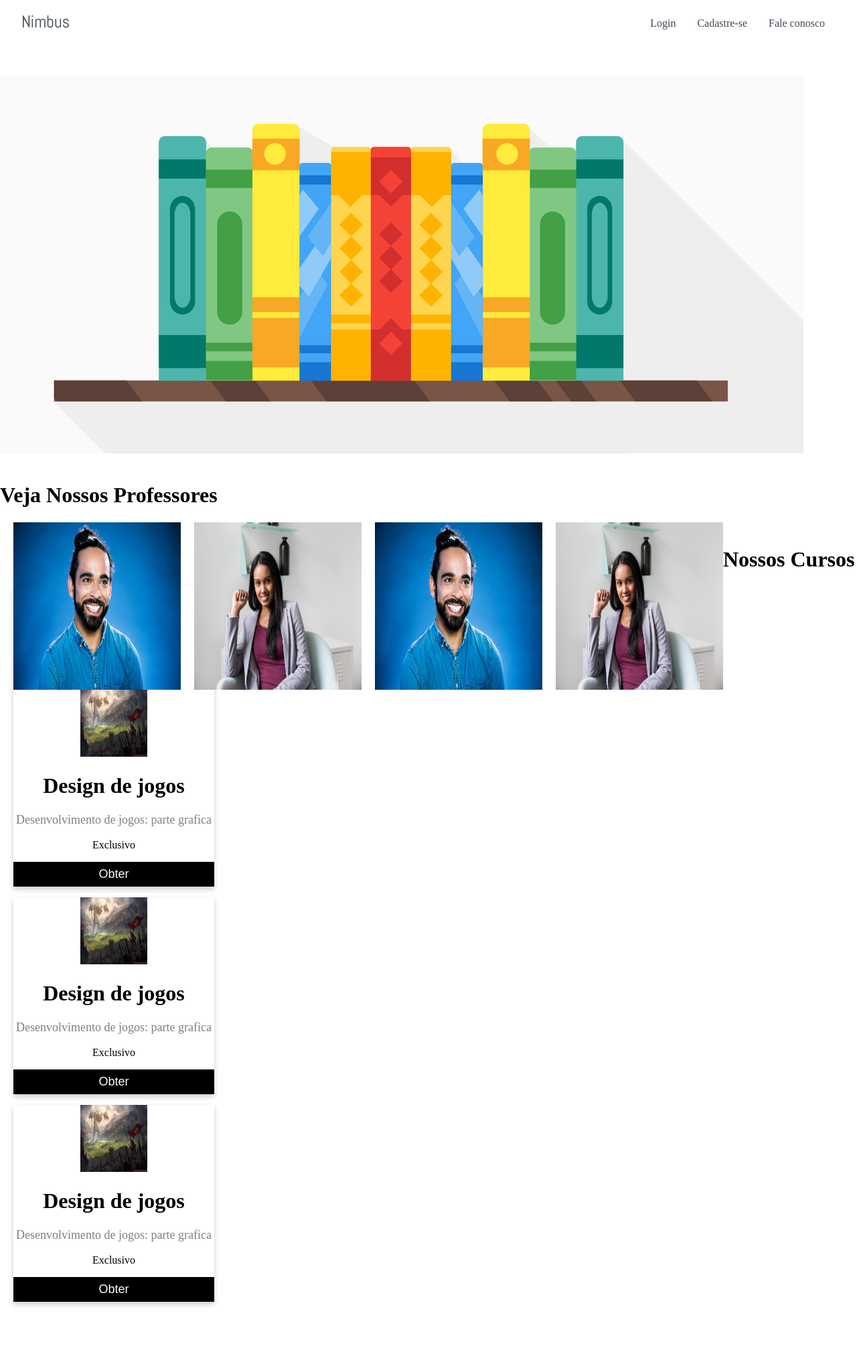
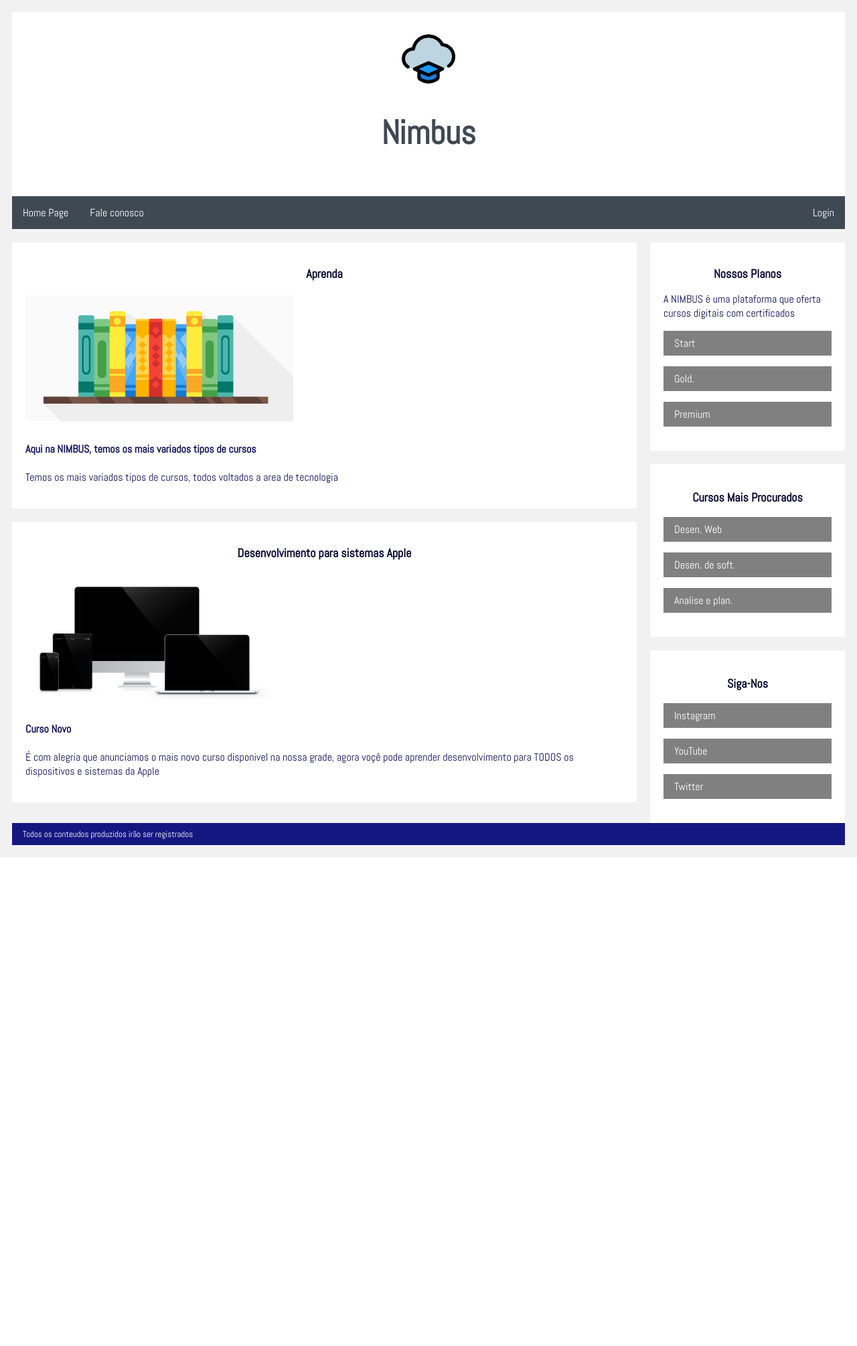
Before and after one commit to wendel-sa/webP, a PHP site: page /Views/index.html in a window 1280 px wide. Shown: the whole page at 67% size. After the commit the page ends 1280 px from the top, so only its background shows below. Run offline with PHP 8.4, Linux system fonts and the light colour scheme.

Commit message:
Home Page pronta

```diff
--- a/Views/index.html
+++ b/Views/index.html
@@ -1,97 +1,73 @@
 <!DOCTYPE html>
 <html>
-
 <head>
-    <link rel="stylesheet" type="text/css" href="../css/main.css">
+    <link rel="stylesheet" type="text/css" href="../css/HomePage.css">
     <meta charset="UTF-8">
     <meta name="viewport" content="width=device-width, initial-scale=1.0">
-    <title>Nimbus</title>
+    <title>Meus cursos</title>
 </head>
-
 <body>
 
-    <nav class="nav">
-        <div class="nav-menu flex-row">
-            <div class="nav-brand">
-                <a href="#" class="text-gray">Nimbus</a>
-            </div>
-            <div class="toggle-collapse">
-                <div class="toggle-icons">
-                    <i class="fas fa-bars"></i>
-                </div>
-            </div>
-            <div>
-                <ul class="nav-items">
+<div class="header">
+  <img src="./../assets/img/cloud.png" style="height:80px; width: 80px;"/>
+  <h1 class="tit-geral">Nimbus</h1>
+  <p></p>
+</div>
 
-                    <li class="nav-link">
-                        <a href="./Login.php">Login</a>
-                    </li>
-                    <li class="nav-link">
-                        <a href="./Login.php">Cadastre-se</a>
-                    </li>
+<div class="topnav">
+  <a href="./index.html">Home Page</a>
+  <a href="./Contato.html">Fale conosco</a>
+  <a href="./Login.php" style="float:right">Login</a>
+</div>
+
+<div class="row">
+  <div class="leftcolumn">
+    <div class="card">
+      <h2 class="tit">Aprenda</h2>
+      <img src="./../assets/img/livros.png" style="height:200px;"/>
+      <h4 class="par">Aqui na NIMBUS, temos os mais variados tipos de cursos </h4>
+      <p class="par">Temos os mais variados tipos de cursos, todos voltados a area de tecnologia</p>
+    </div>
 
 
-                    <li class="nav-link">
-                        <a href="./Contato.html">Fale conosco</a>
-                    </li>
-                </ul>
-            </div>
+    <div class="card">
+      <h2 class="tit">Desenvolvimento para sistemas Apple</h2>
+      <img src="./../assets/img/apple.png" style="height:200px;"/>
+      <h4 class="par">Curso Novo</h4>
+      <p class="par">É com alegria que anunciamos o mais novo curso disponivel na nossa grade, agora voçê pode aprender desenvolvimento para TODOS os dispositivos e sistemas da Apple</p>
+    </div>
+  </div>
 
-        </div>
-    </nav>
-    <img src="./../assets/img/livros.png" width="1200">
+  <div class="rightcolumn">
+    <div class="card">
+      <h2 class="tit">Nossos Planos</h2>
+      <p class="par">A NIMBUS é uma plataforma que oferta cursos digitais com certificados</p>
+      <p class="links"><a class="sublinks-a" href="#">Start</a></p>
+      <p class="links"><a class="sublinks-a" href="#">Gold.</a></p>
+      <p class="links"><a class="sublinks-a" href="#">Premium</a></p>
 
-    <div>
-        <h1 class="br">Veja Nossos Professores</h1>
     </div>
 
-    <div class="tr">
-        <img class="ir fleft" src="./../assets/img/prof1.jpg" alt="professor exemplo" width="250" height="250"/>
-        <img class="ir fleft" src="./../assets/img/prof2.jpg" alt="professor exemplo" width="250" height="250"/>
-        <img class="ir fleft" src="./../assets/img/prof1.jpg" alt="professor exemplo" width="250" height="250"/>
-        <img class="ir fleft" src="./../assets/img/prof2.jpg" alt="professor exemplo" width="250" height="250"/>
-    </div>
-
-    <div>
-        <h1 class="br"><br/> Nossos Cursos</h1>
-    </div>
-
-    <div class="ga">
-
-        <div class="card">
-            <img src="./../assets/img/img1.jpg" alt="John" style="width:100px; height: 100px;">
-            <h1>Design de jogos</h1>
-            <p class="title">Desenvolvimento de jogos: parte grafica</p>
-            <p>Exclusivo</p>
-            <p><button>Obter</button></p>
-          </div>
-    </div>
-    <div class="ga">
-
-        <div class="card">
-            <img src="./../assets/img/img1.jpg" alt="John" style="width:100px; height: 100px;">
-            <h1>Design de jogos</h1>
-            <p class="title">Desenvolvimento de jogos: parte grafica</p>
-            <p>Exclusivo</p>
-            <p><button>Obter</button></p>
-          </div>
-    </div>
-    <div class="ga">
-
-        <div class="card">
-            <img src="./../assets/img/img1.jpg" alt="John" style="width:100px; height: 100px;">
-            <h1>Design de jogos</h1>
-            <p class="title">Desenvolvimento de jogos: parte grafica</p>
-            <p>Exclusivo</p>
-            <p><button>Obter</button></p>
-          </div>
-          <div class="card-text">
-              <p>Este curso oferece um aprendixado blabla bala bala bala</p>
-          </div>
+    <div class="card">
+      <h3 class="tit">Cursos Mais Procurados</h3>
+      <p class="links"><a class="sublinks-a" href="#">Desen. Web</a></p>
+      <p class="links"><a class="sublinks-a" href="#">Desen. de soft.</a></p>
+      <p class="links"><a class="sublinks-a" href="#">Analise e plan.</a></p>
 
     </div>
+    <div class="card">
+      <h3 class="tit">Siga-Nos</h3>
+      <p class="links"><a class="sublinks-a" href="#">Instagram</a></p>
+      <p class="links"><a class="sublinks-a" href="#">YouTube</a></p>
+      <p class="links"><a class="sublinks-a" href="#">Twitter</a></p>
+
     </div>
+  </div>
+</div>
+
+<div class="footer">
+  Todos os conteudos produzidos irão ser registrados
+</div>
 
 </body>
-
 </html>
--- /dev/null
+++ b/css/HomePage.css
@@ -0,0 +1,137 @@
+@import url('../css/fontes.css');
+:root{
+    /*Theme colors*/
+    --text-gray: #3f4954;
+
+    /*theme font-family*/
+    --Abel:'Abel',cursive;
+    --Livvic:'Livvic',cursive;
+}
+
+* {
+    box-sizing: border-box;
+  }
+
+  body {
+    font-family: Arial;
+    padding: 10px;
+    background: #f1f1f1;
+  }
+
+  .header {
+    padding: 30px;
+    text-align: center;
+    background: white;
+  }
+
+  .header h1 {
+    font-size: 50px;
+  }
+
+  .topnav {
+    overflow: hidden;
+    background-color: #3f4954;
+  }
+
+  .topnav a {
+    float: left;
+    display: block;
+    color: white;
+    text-align: center;
+    padding: 14px 16px;
+    text-decoration: none;
+    font-family: var(--Abel);
+    transition: color .5s;
+  }
+
+  .topnav a:hover {
+    background-color: white;
+    color: gray;
+  }
+
+
+  .leftcolumn {
+    float: left;
+    width: 75%;
+  }
+
+
+  .rightcolumn {
+    float: left;
+    width: 25%;
+    background-color: #f1f1f1;
+    padding-left: 20px;
+  }
+
+
+  .card {
+    background-color: white;
+    padding: 20px;
+    margin-top: 20px;
+  }
+
+  .row:after {
+    content: "";
+    display: table;
+    clear: both;
+  }
+
+  .footer {
+    padding: 8px 16px;
+    text-align: left;
+    background: rgb(21, 23, 128);
+    color: white;
+    font-size: small;
+    font-family: var(--Abel);
+  }
+
+  .tit {
+      color: rgb(4, 5, 46);
+      text-align: center;
+      font-family: var(--Abel);
+      font-size: large;
+    }
+
+    .tit-geral {
+        color: #3f4954;
+        text-align: center;
+        font-family: var(--Abel);
+      }
+
+    .par {
+      color: rgb(16, 18, 88);
+      font-family: var(--Abel);
+    }
+
+  .links {
+    background-color: gray;
+    padding: 8px 16px;
+  }
+
+  .sublinks-a {
+      color: white;
+      text-decoration:none;
+      transition: color .5s;
+      font-family: var(--Abel);
+    }
+
+    .sublinks-a:hover {
+      color: gray;
+      text-decoration:none;
+      background-color: white;
+      padding: 6px 12px;
+    }
+
+  @media screen and (max-width: 800px) {
+    .leftcolumn, .rightcolumn {
+      width: 100%;
+      padding: 0;
+    }
+  }
+
+  @media screen and (max-width: 400px) {
+    .topnav a {
+      float: none;
+      width: 100%;
+    }
+  }
--- a/css/main.css
+++ b/css/main.css
@@ -1,29 +1,4 @@
 @import url('../css/fontes.css');
-
-.col-1 {width: 8.33%;}
-.col-2 {width: 16.66%;}
-.col-3 {width: 25%;}
-.col-4 {width: 33.33%;}
-.col-5 {width: 41.66%;}
-.col-6 {width: 50%;}
-.col-7 {width: 58.33%;}
-.col-8 {width: 66.66%;}
-.col-9 {width: 75%;}
-.col-10 {width: 83.33%;}
-.col-11 {width: 91.66%;}
-.col-12 {width: 100%;}
-
-[class*="col-"] {
-  float: left;
-  padding: 15px;
-  border: 1px solid red;
-}
-
-.row::after {
-  content: "";
-  clear: both;
-  display: table;
-}
 
 /* classes globais*/
 
@@ -97,6 +72,11 @@ ul{
     padding: 1.4rem;
 }
 
+.ga{
+  align-items: left;
+  justify-items: left;
+  background-color: gray;
+}
 
 .card {
     box-shadow: 0 4px 8px 0 rgba(0, 0, 0, 0.2);
```
Also changed, not shown: Views/teste.html (deleted, +0 -164 lines).
